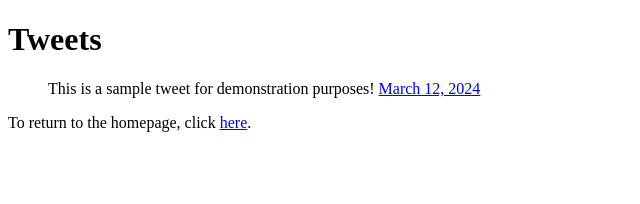
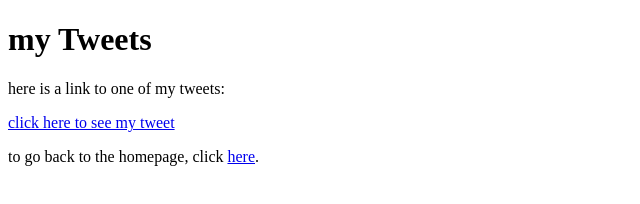
Before and after one commit to arancar01/My_First_Portfolio, a plain HTML site: page html_basic/tweets.html in a window 1280 px wide. Shown: the whole page, without its empty margins (0-640 px from the left). Drawn offline with Linux system fonts and the light colour scheme.

Commit message:
my tweets

```diff
--- a/html_basic/tweets.html
+++ b/html_basic/tweets.html
@@ -3,18 +3,16 @@
 <head>
     <meta charset="UTF-8">
     <meta name="viewport" content="width=device-width, initial-scale=1.0">
-    <title>Tweets</title>
+    <title>tweets Page</title>
 </head>
 <body>
-    <h1>Tweets</h1>
+    <h1>my Tweets</h1>
+    <p>here is a link to one of my tweets:</p>
+    <p>
+        <a href="https://x.com/maradox6ken/status/1867664642358882583" target="_blank">click here to see my tweet</a>
+    </p>
 
-    <!-- Embedding a Tweet from Twitter -->
-    <blockquote class="twitter-tweet">
-        <p lang="en" dir="ltr">This is a sample tweet for demonstration purposes! <a href="https://twitter.com/username/status/1234567890123456789">March 12, 2024</a></p>
-    </blockquote>
-    <script async src="https://platform.twitter.com/widgets.js" charset="utf-8"></script>
-
-    <!-- Link to return to the homepage -->
-    <p>To return to the homepage, click <a href="index.html">here</a>.</p>
+    <!-- Link back to the homepage -->
+    <p>to go back to the homepage, click <a href="index.html">here</a>.</p>
 </body>
 </html>
```
